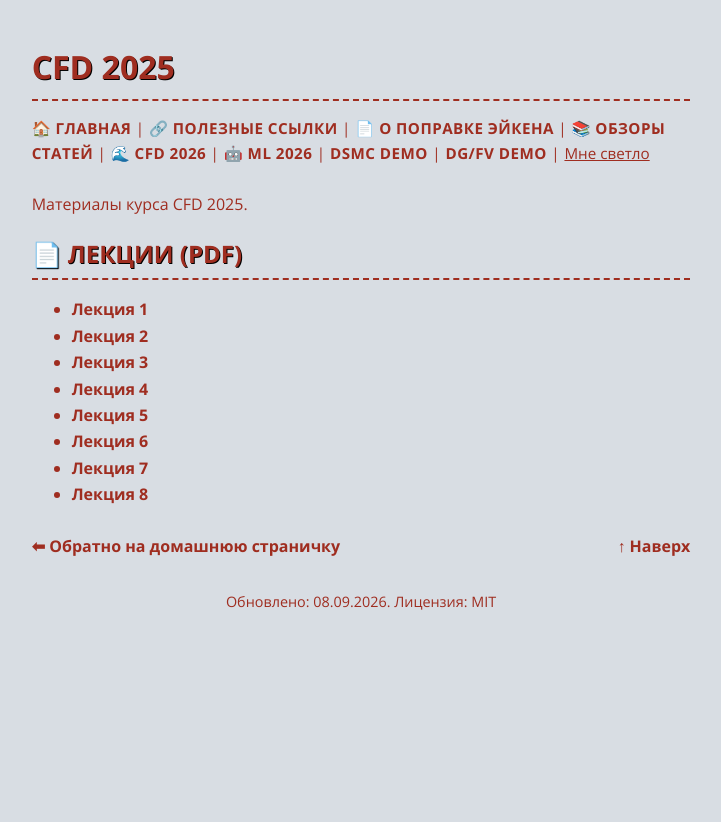
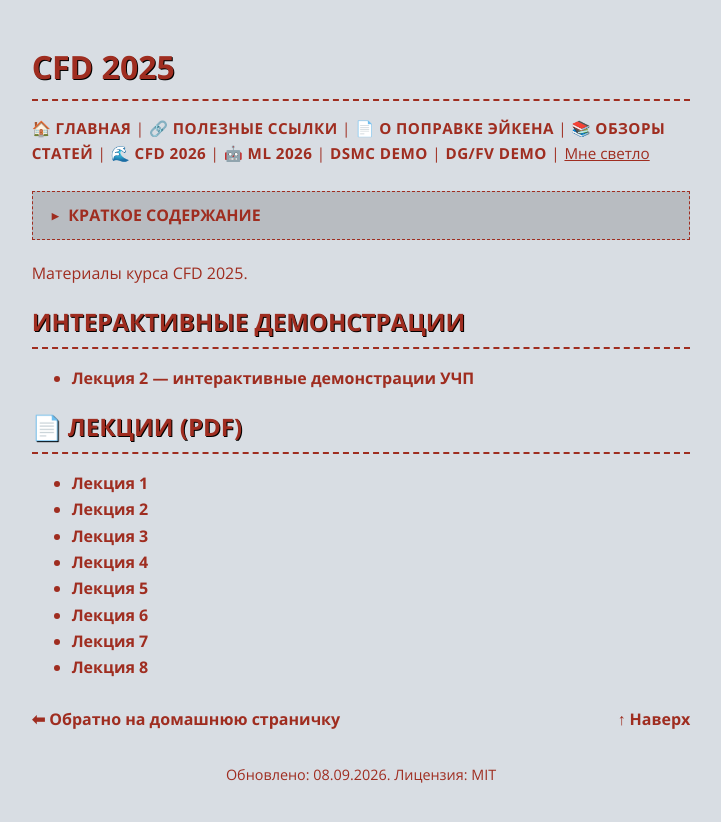
Before and after one commit to CKPEIIKA/ckpeiika.github.io, a Jekyll site: the page built from pages/cfd2025.md, in a window 1280 px wide. Shown: the top 822 px of the page, without its empty margins (279-1000 px from the left). Built offline with Jekyll 4.4.1, drawn with Linux system fonts in a browser that asks for light colours.

Commit message:
Link CFD course page to PDE demos

```diff
--- a/pages/cfd2025.md
+++ b/pages/cfd2025.md
@@ -5,6 +5,10 @@
 ---
 
 Материалы курса CFD 2025.
+
+## Интерактивные демонстрации
+
+- [Лекция 2 — интерактивные демонстрации УЧП]({{ '/demos/pde-lecture-2/' | relative_url }})
 
 ## 📄 Лекции (PDF)
 
```
